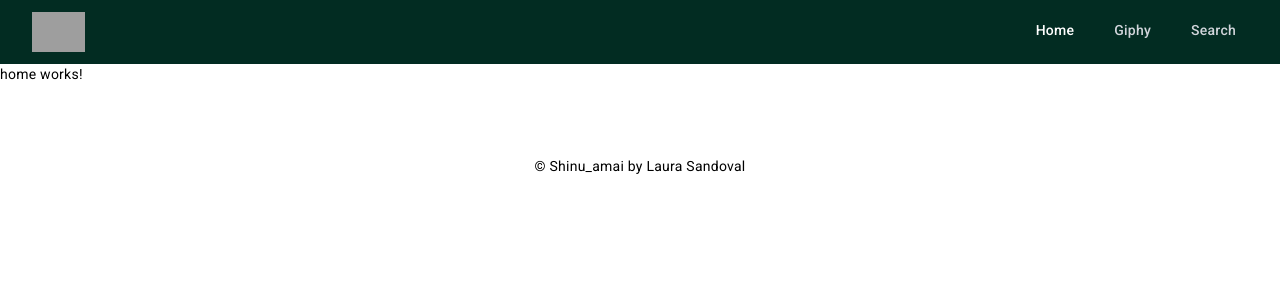
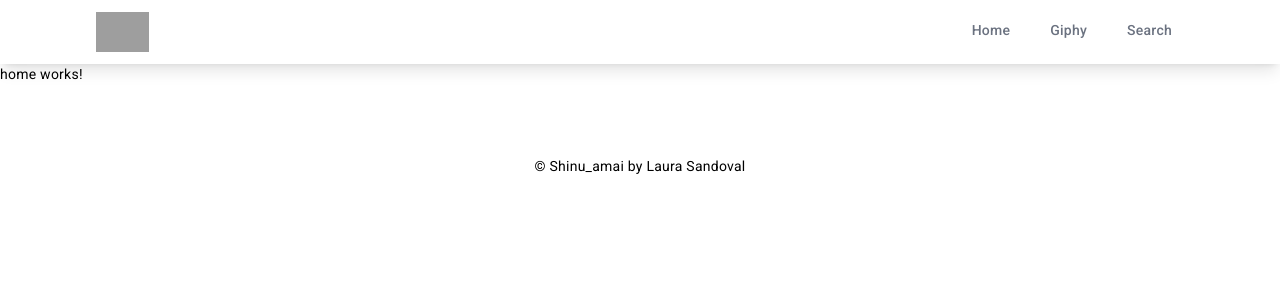
Before and after one commit to shinuamai/giphy, an Angular app: page / in a window 1280 px wide. Shown: the top 300 px of the page. Built offline with nearby package versions, Linux system fonts and the light colour scheme; grey boxes are pictures that could not be loaded.

Commit message:
changes in header

```diff
--- a/src/app/components/header/header.component.html
+++ b/src/app/components/header/header.component.html
@@ -1,5 +1,5 @@
-<nav class="bg-emerald-950">
-    <div class="mx-auto max-w-7xl px-2 sm:px-6 lg:px-8">
+<nav class="shadow-lg">
+    <div class="mx-auto max-w-7xl px-4 sm:px-10 lg:px-24">
       <div class="relative flex h-16 items-center justify-between">
         <div class="absolute inset-y-0 left-0 flex items-center sm:hidden">
           <!-- Mobile menu button-->
@@ -20,9 +20,9 @@
           </div>
           <div class="hidden sm:ml-6 sm:block">
             <div class="flex space-x-4">
-              <a routerLink="/inicio"  class="focus:outline-none focus:bg-emerald-600  hover:bg-emerald-600 hover:text-white  text-white rounded-md px-3 py-2 text-sm font-medium" aria-current="page">Home</a>
-              <a routerLink="/giphy" class="focus:outline-none focus:bg-emerald-600 text-gray-300 hover:bg-emerald-600 hover:text-white rounded-md px-3 py-2 text-sm font-medium">Giphy</a>
-              <a routerLink="/search" class="focus:outline-none focus:bg-emerald-600 text-gray-300 hover:bg-emerald-600 hover:text-white rounded-md px-3 py-2 text-sm font-medium">Search</a>
+              <a routerLink="/inicio"  class="focus:outline-none focus:bg-gray-200 text-gray-500 hover:bg-gray-200 rounded-md px-3 py-2 text-sm font-medium" aria-current="page">Home</a>
+              <a routerLink="/giphy" class="focus:outline-none focus:bg-gray-200 text-gray-500 hover:bg-gray-200 rounded-md px-3 py-2 text-sm font-medium">Giphy</a>
+              <a routerLink="/search" class="focus:outline-none focus:bg-gray-200 text-gray-500 hover:bg-gray-200 rounded-md px-3 py-2 text-sm font-medium">Search</a>
             </div>
           </div>
         </div>
@@ -32,9 +32,9 @@
     <!-- Mobile menu, show/hide based on menu state. -->
     <div *ngIf="isMobileMenuOpen" class="sm:hidden" id="mobile-menu">
         <div class="space-y-1 px-2 pb-3 pt-2">
-          <a routerLink="/inicio" class="focus:outline-none focus:bg-emerald-600  hover:bg-emerald-600 hover:text-white  text-white block rounded-md px-3 py-2 text-base font-medium" aria-current="page">Home</a>
-          <a routerLink="/giphy" class="focus:outline-none focus:bg-emerald-600 text-gray-300 hover:bg-emerald-600 hover:text-white block rounded-md px-3 py-2 text-base font-medium">Giphy</a>
-          <a routerLink="/search" class="focus:outline-none focus:bg-emerald-600 text-gray-300 hover:bg-emerald-600 hover:text-white block rounded-md px-3 py-2 text-base font-medium">Search</a>
+          <a routerLink="/inicio" class="focus:outline-none focus:bg-gray-200 text-gray-500 hover:bg-gray-200 block rounded-md px-3 py-2 text-base font-medium" aria-current="page">Home</a>
+          <a routerLink="/giphy" class="focus:outline-none focus:bg-gray-200 text-gray-500 hover:bg-gray-200 block rounded-md px-3 py-2 text-base font-medium">Giphy</a>
+          <a routerLink="/search" class="focus:outline-none focus:bg-gray-200 text-gray-500 hover:bg-gray-200 block rounded-md px-3 py-2 text-base font-medium">Search</a>
         </div>
       </div>
   </nav>
```
